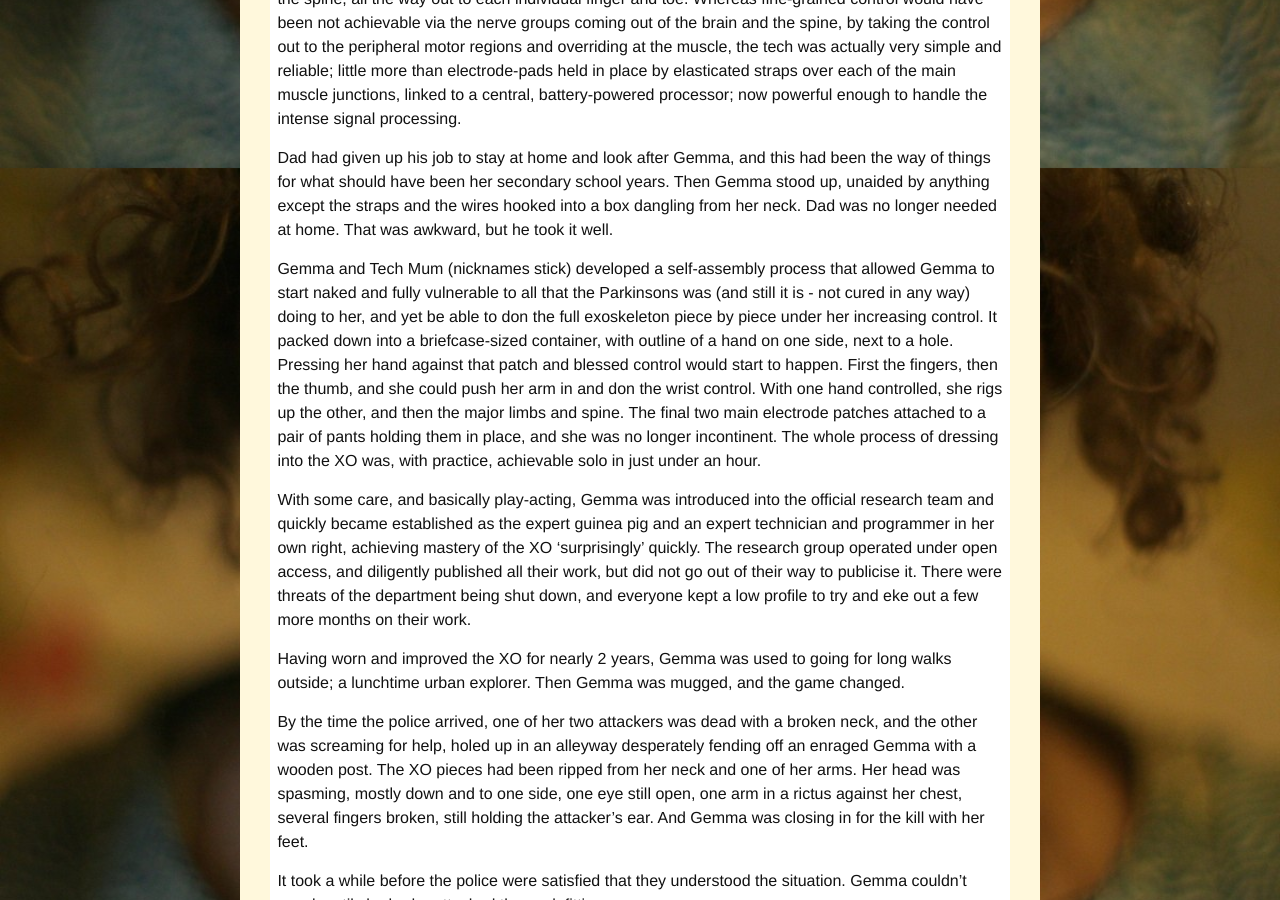
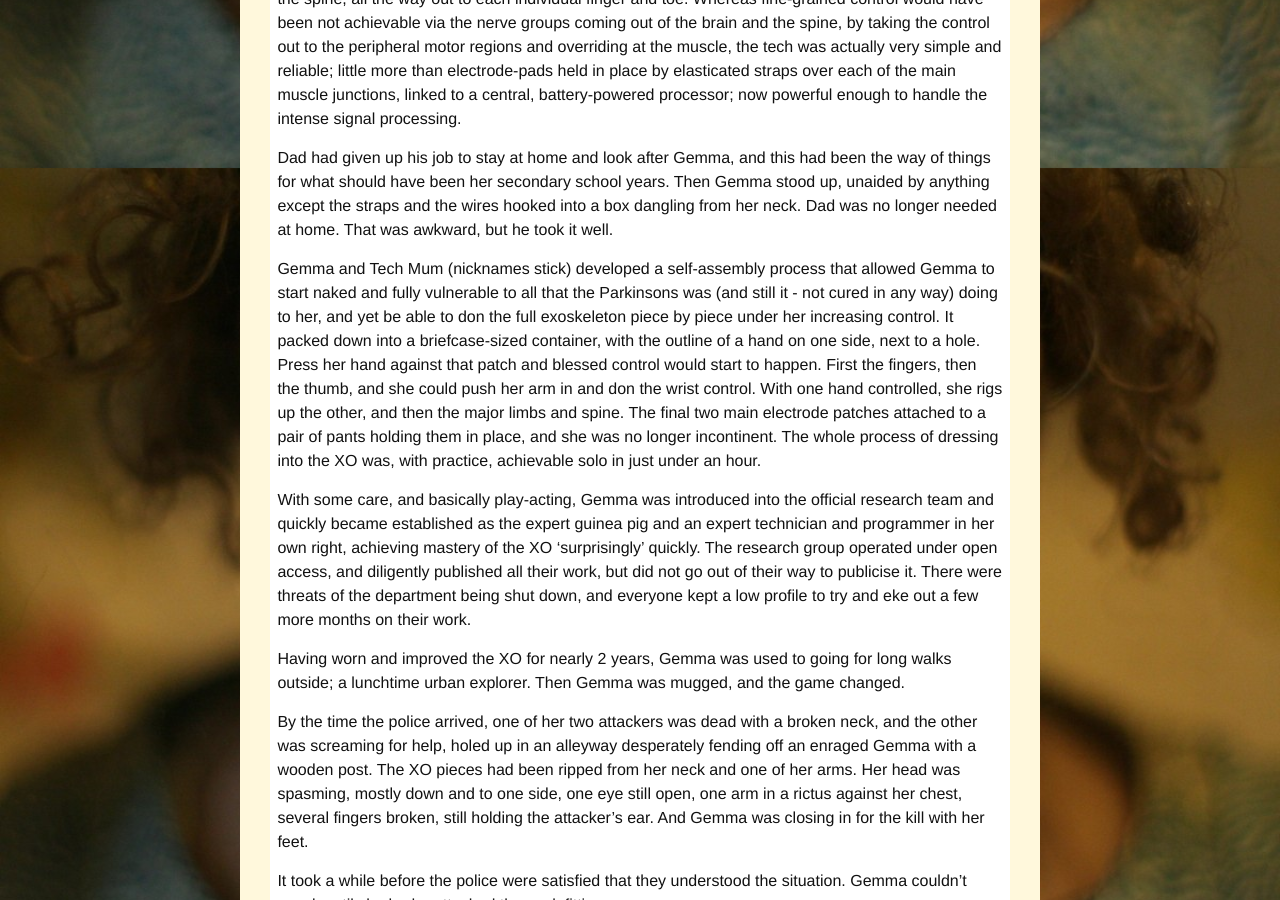
Before and after one commit to upthebuzzard/upthebuzzard.github.io, a Jekyll site: the page built from _predicting_the_present/2019-04-15-48hrflashfiction2019-mechanical-symphony.md, in a window 1280 px wide and 900 px high, scrolled down 732 px. Built offline with Jekyll 4.4.1, drawn with Linux system fonts in a browser that asks for light colours; some web fonts are replaced.

Commit message:
minor typos

```diff
--- a/_predicting_the_present/2019-04-15-48hrflashfiction2019-mechanical-symphony.md
+++ b/_predicting_the_present/2019-04-15-48hrflashfiction2019-mechanical-symphony.md
@@ -33,7 +33,7 @@
 
 Dad had given up his job to stay at home and look after Gemma, and this had been the way of things for what should have been her secondary school years. Then Gemma stood up, unaided by anything except the straps and the wires hooked into a box dangling from her neck. Dad was no longer needed at home. That was awkward, but he took it well.
 
-Gemma and Tech Mum (nicknames stick) developed a self-assembly process that allowed Gemma to start naked and fully vulnerable to all that the Parkinsons was (and still it is - not cured in any way) doing to her, and yet be able to don the full exoskeleton piece by piece under her increasing control. It packed down into a briefcase-sized container, with outline of a hand on one side, next to a hole. Pressing her hand against that patch and blessed control would start to happen. First the fingers, then the thumb, and she could push her arm in and don the wrist control. With one hand controlled, she rigs up the other, and then the major limbs and spine. The final two main electrode patches attached to a pair of pants holding them in place, and she was no longer incontinent. The whole process of dressing into the XO was, with practice, achievable solo in just under an hour.
+Gemma and Tech Mum (nicknames stick) developed a self-assembly process that allowed Gemma to start naked and fully vulnerable to all that the Parkinsons was (and still it - not cured in any way) doing to her, and yet be able to don the full exoskeleton piece by piece under her increasing control. It packed down into a briefcase-sized container, with the outline of a hand on one side, next to a hole. Press her hand against that patch and blessed control would start to happen. First the fingers, then the thumb, and she could push her arm in and don the wrist control. With one hand controlled, she rigs up the other, and then the major limbs and spine. The final two main electrode patches attached to a pair of pants holding them in place, and she was no longer incontinent. The whole process of dressing into the XO was, with practice, achievable solo in just under an hour.
 
 With some care, and basically play-acting, Gemma was introduced into the official research team and quickly became established as the expert guinea pig and an expert technician and programmer in her own right, achieving mastery of the XO ‘surprisingly’ quickly. The research group operated under open access, and diligently published all their work, but did not go out of their way to publicise it. There were threats of the department being shut down, and everyone kept a low profile to try and eke out a few more months on their work.
 
```
